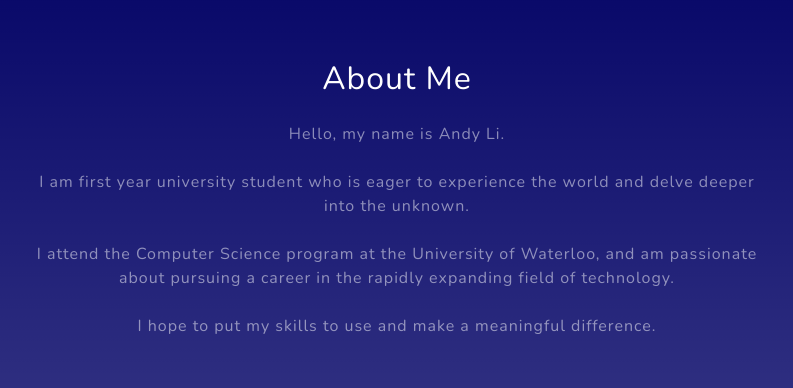
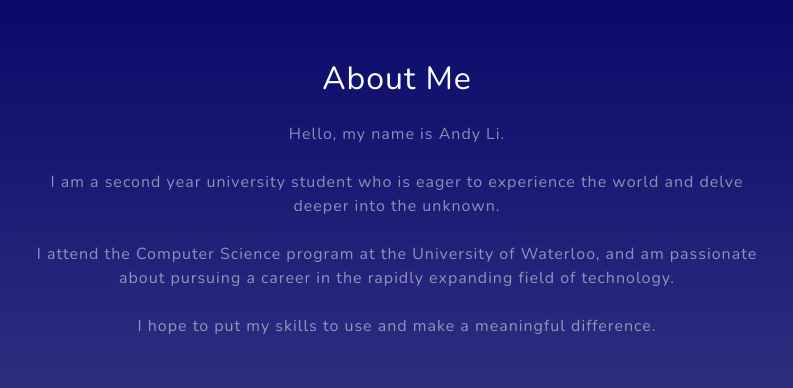
Before and after one commit to andylican/andylican.github.io, a plain HTML site: page index.html in a window 1280 px wide. Shown: the part 900-1288 px from the top of the page, 243-1036 px from the left. Drawn offline with nearby package versions, Linux system fonts and the light colour scheme.

Commit message:
Update index.html

```diff
--- a/index.html
+++ b/index.html
@@ -54,7 +54,7 @@
                             Hello, my name is Andy Li.
                             <br>
                             <br>
-                            I am first year university student who is eager to experience the world and delve deeper into the unknown.
+                            I am a second year university student who is eager to experience the world and delve deeper into the unknown.
                             <br>
                             <br>
                             I attend the Computer Science program at the University of Waterloo, and am passionate about pursuing a career in the rapidly expanding field of technology.
```
